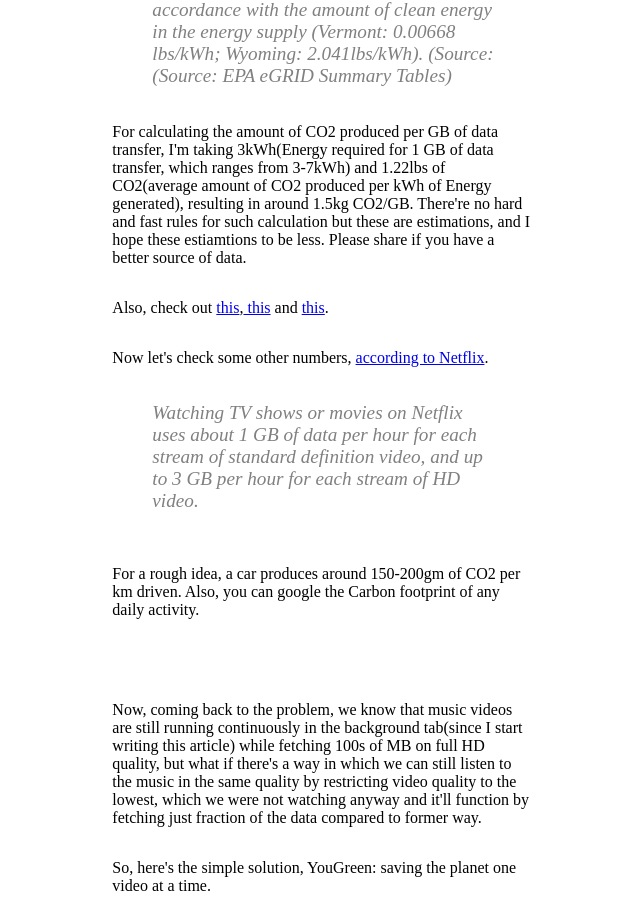
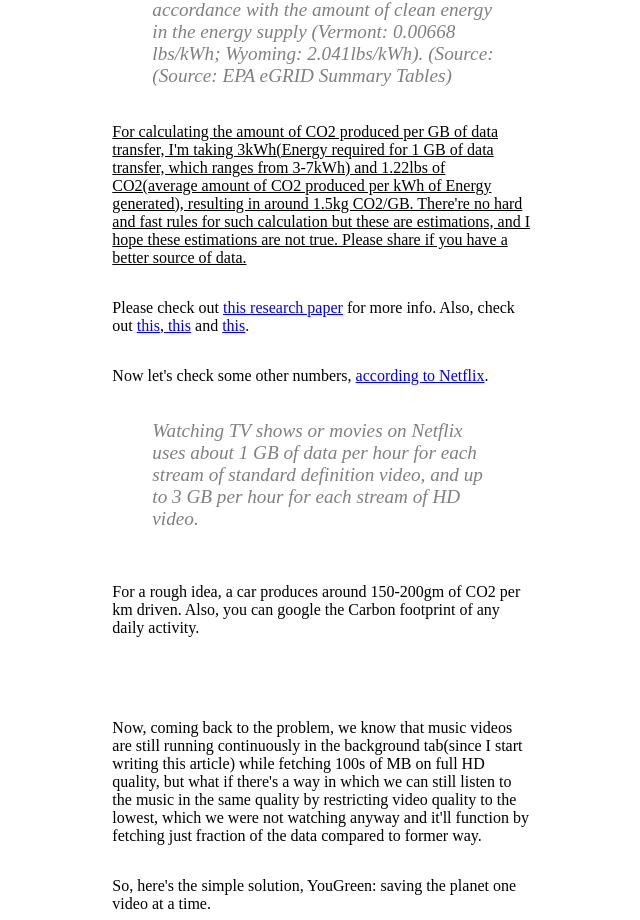
Before and after one commit to anshulkharb/anshulkharb, a Next.js app: page /side_projects/yougreen in a window 1280 px wide. Shown: the part 1818-2738 px from the top of the page, without its empty margins (317-957 px from the left). Built offline with nearby package versions, Linux system fonts and the light colour scheme.

Commit message:
New additions

```diff
--- a/pages/side_projects/yougreen.js
+++ b/pages/side_projects/yougreen.js
@@ -87,15 +87,16 @@ const YouGreen = () => {
                     </Box>
 
 
-                    <Box component="p">
+                    <Box component="p" style={{ textDecoration: 'underline' }}>
                     For calculating the amount of CO2 produced per GB of data transfer, I'm taking 3kWh(Energy required for 1 GB of data transfer, which ranges from 3-7kWh) and 1.22lbs of CO2(average amount of CO2 produced per kWh of Energy generated), resulting in around 1.5kg CO2/GB.
-                    There're no hard and fast rules for such calculation but these are estimations, and I hope these estiamtions to be less. Please share if you have a better source of data.
+                    There're no hard and fast rules for such calculation but these are estimations, and I hope these estimations are not true. Please share if you have a better source of data.
                     </Box>
 
 
                     <Box component="p">
+                    Please check out <a href="https://dl.acm.org/citation.cfm?doid=3290605.3300627">this research paper</a> for more info.
                     Also, check out <a href="https://www.newscientist.com/article/2201769-a-small-youtube-design-change-could-drastically-cut-its-co2-emissions/" target="_blank">this</a>,
-                        <a href="https://www.theverge.com/2019/5/7/18531107/youtube-waste-energy-power-video-streaming-google"> this</a> and <a href="https://www.fastcompany.com/90346595/the-internets-youtube-habit-has-the-carbon-footprint-of-a-small-city">this</a>.
+                    <a href="https://www.theverge.com/2019/5/7/18531107/youtube-waste-energy-power-video-streaming-google" target="_blank"> this</a> and <a href="https://www.fastcompany.com/90346595/the-internets-youtube-habit-has-the-carbon-footprint-of-a-small-city">this</a>.
                     </Box>
 
 
```
